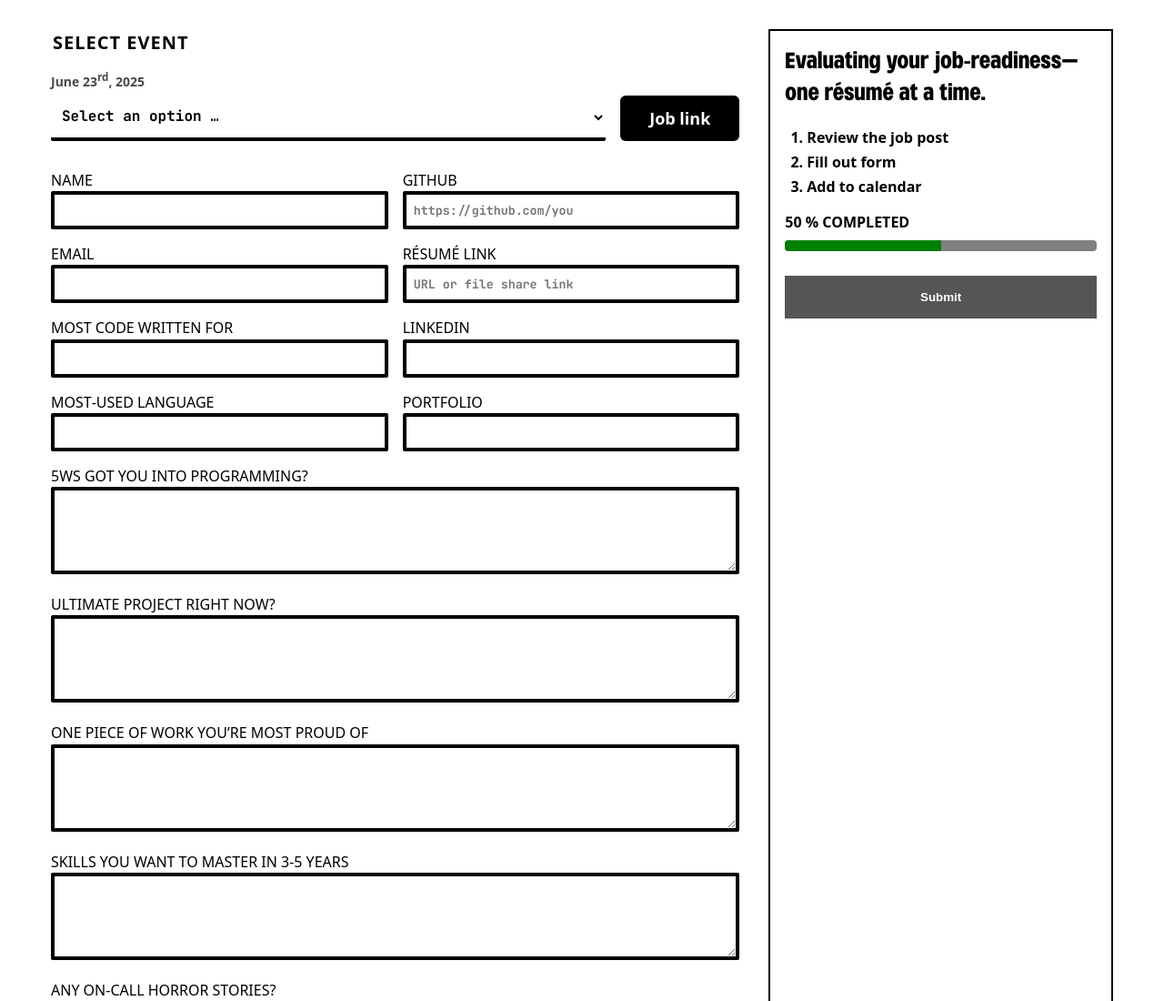
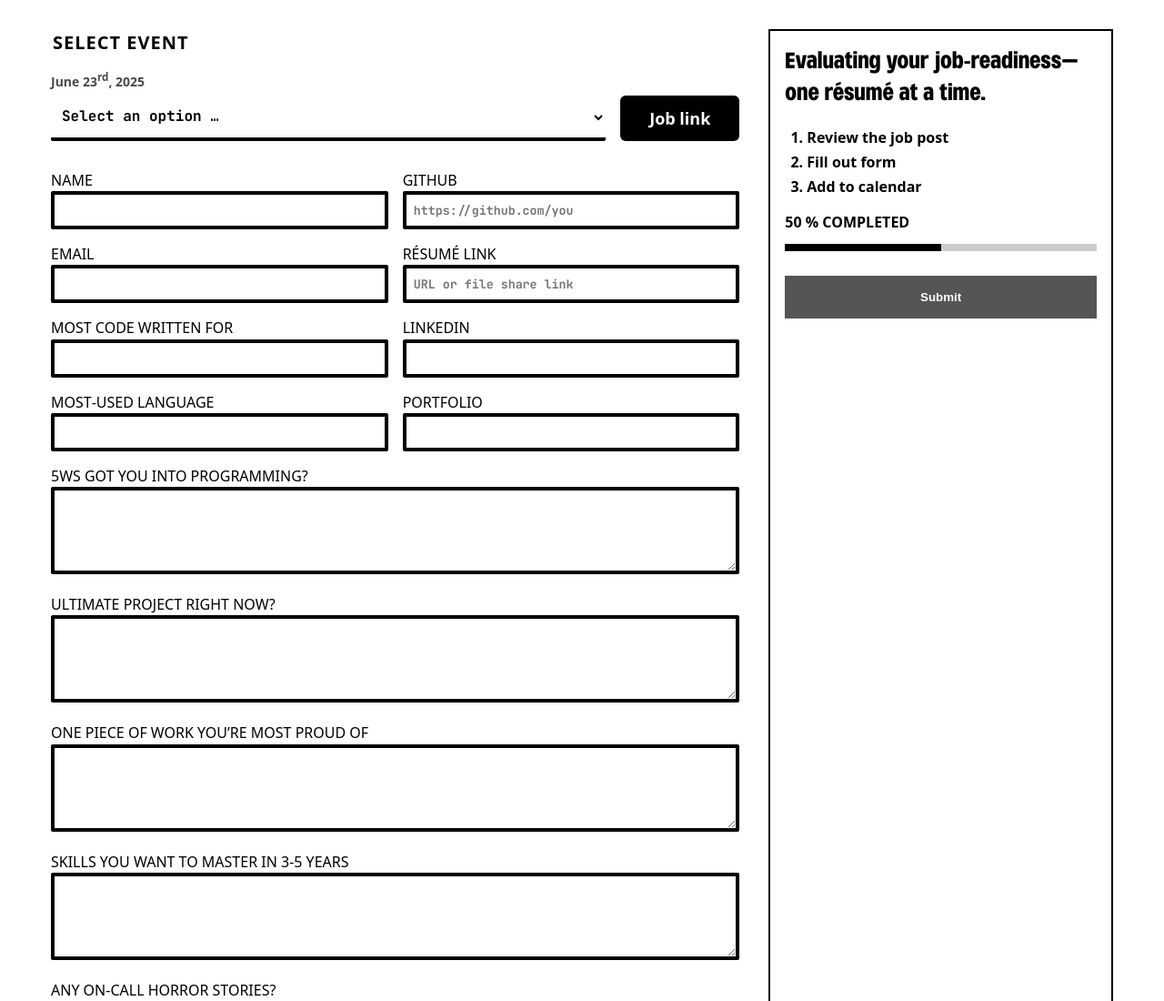
Before and after one commit to matthewharwood/Battalion, a plain HTML site: page src/views/index.html in a window 1280 px wide. Shown: the top 1100 px of the page at 91% size. Drawn offline with Linux system fonts and the light colour scheme; a web font is replaced by a local one.

Commit message:
added js and progress bar

```diff
--- a/public/css/apply.css
+++ b/public/css/apply.css
@@ -126,22 +126,22 @@ textarea{resize:vertical;min-height:6rem;max-height:200px;}
 .checklist li+li{margin-top:var(--space-1);}
 .progress-label{font-weight:700;margin:var(--space-4) 0 var(--space-1);}
 
-/* Native progress bar */
-progress{
-    width:100%;
-    height:12px;
+
+.progress[value]{
+    width: 100%;
+    height: 8px;
     appearance:none;
     border:none;
+    background-color: whiteSmoke;
+    border-radius: 0;
     background:var(--color-progress-bg);
-    border-radius:var(--rounded);
     overflow:hidden;
 }
-progress::-webkit-progress-value,
-progress::-moz-progress-bar,
-progress::-ms-fill{
-    background:var(--primary);
-    border-radius:var(--rounded);
-    transition:width .3s;
+progress[value]::-webkit-progress-bar {
+    background-color: #ccc;
+}
+.progress::-webkit-progress-value {
+    background-color: var(--primary);
 }
 
 /* Submit button */
--- a/src/views/index.html
+++ b/src/views/index.html
@@ -177,7 +177,7 @@
         </ol>
 
         <label id="progress-label" class="progress-label" for="progress-bar">50 % completed</label>
-        <progress id="progress-bar" value="50" max="100"
+        <progress id="progress-bar" class="progress" value="50" max="100"
                   aria-labelledby="progress-label"></progress>
 
         <button type="submit" form="__not_needed__" class="btn-submit">
```
